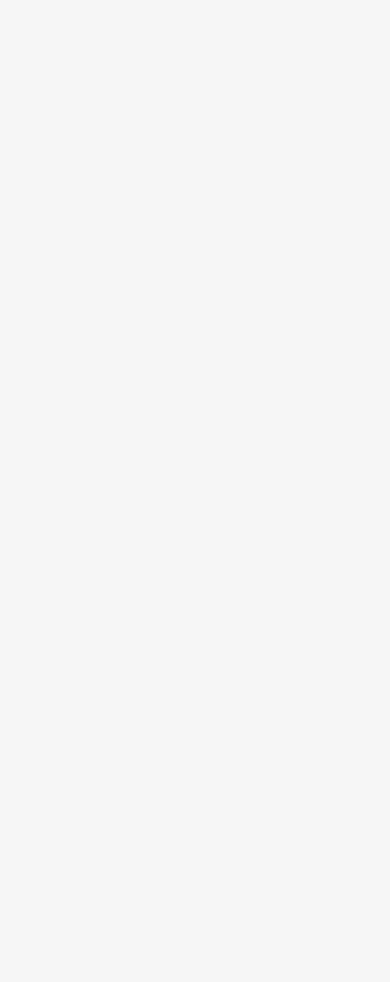
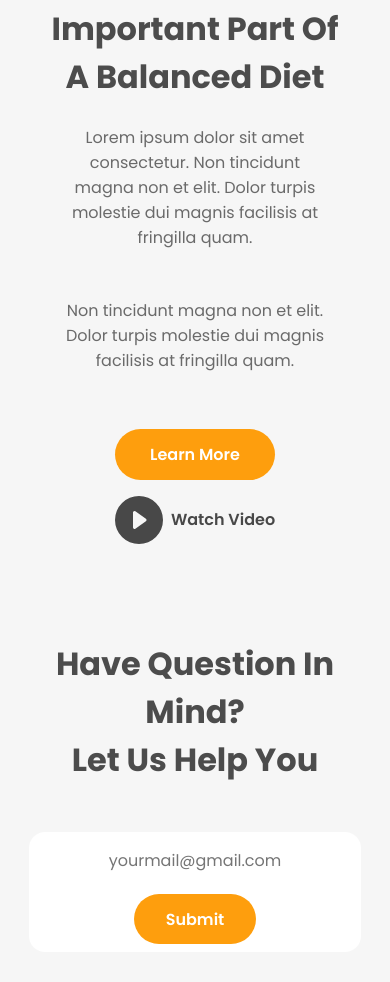
Before and after one commit to trishapandeycc/Foodies, a React (Create React App) app: page / in a window 390 px wide. Shown: the part 1440-2422 px from the top of the page. Before the commit the page ends 894 px from the top, so only its background shows below. Built offline with nearby package versions, Linux system fonts and the light colour scheme.

Commit message:
Add layout styles and components for About and Contact sections

```diff
--- a/src/App.css
+++ b/src/App.css
@@ -1,10 +1,20 @@
+/** {
+  margin: 0;
+  padding: 0;
+  box-sizing: border-box;
+  font-family: "Poppins", sans-serif !important;
+  user-select: none;
+}*/
+
 * {
   margin: 0;
   padding: 0;
   box-sizing: border-box;
   font-family: "Poppins", sans-serif !important;
+  -webkit-user-select: none; /* Add this line */
   user-select: none;
 }
+
 .App {
   min-height: 100vh;
   width: 85vw;
@@ -141,6 +151,83 @@ nav {
   align-items: flex-start;
 }
 
+/* ================= ABOUT ================= */
+.about-section-container {
+  margin-top: 20rem;
+  position: relative;
+  display: flex;
+  align-items: center;
+  justify-content: space-between;
+}
+.about-background-image-container {
+  position: absolute;
+  left: -150px;
+  z-index: -2;
+}
+.about-section-image-container {
+  flex: 0.9;
+  margin-right: 1rem;
+}
+.about-section-text-container {
+  flex: 1;
+  justify-content: center;
+  display: flex;
+  flex-direction: column;
+}
+.about-buttons-container {
+  margin-top: 2rem;
+  display: flex;
+}
+.watch-video-button {
+  margin-left: 2rem;
+  background-color: transparent;
+  outline: none;
+  border: none;
+  border-radius: 5rem;
+  font-size: 1.1rem;
+  cursor: pointer;
+  font-weight: 600;
+  color: #484848;
+  transition: 0.2s;
+  display: flex;
+  align-items: center;
+  justify-content: center;
+}
+.watch-video-button svg {
+  font-size: 3rem;
+  margin-right: 1rem;
+}
+
+/* ================= CONTACT ================= */
+.contact-page-wrapper {
+  display: flex;
+  align-items: center;
+  justify-content: center;
+  flex-direction: column;
+  margin: 6rem 0rem;
+}
+.contact-page-wrapper h1 {
+  max-width: 900px !important;
+}
+.contact-form-container {
+  background-color: white;
+  max-width: 700px;
+  width: 100%;
+  margin-top: 3rem;
+  display: flex;
+  align-items: center;
+  padding: 1rem;
+  border-radius: 5rem;
+}
+.contact-form-container input {
+  flex: 1;
+  height: 100%;
+  border: none;
+  outline: none;
+  font-size: 1.3rem;
+  padding: 0.5rem 1rem;
+}
+
 /* ================= MEDIA ================= */
 @media (max-width: 1000px) {
   .navbar-links-container a {
@@ -169,24 +256,34 @@ nav {
   .home-bannerImage-container {
     max-width: 450px;
   }
-  .home-banner-container{
+  .home-banner-container,
+  .about-section-container {
      flex-direction: column-reverse;
     align-items: center;
     justify-content: center;
   }
-   .home-image-section{
+  .about-section-container {
+    flex-direction: column;
+    margin-top: 5rem !important;
+  }
+  .home-image-section,
+  .about-section-image-container {
     width: 100%;
     max-width: 400px;
-   }
-   .primary-heading {
+  }
+  .about-section-image-container {
+    margin-right: 0rem !important;
+  }
+  .primary-heading {
     text-align: center;
     max-width: 90%;
   }
-    .primary-text {
+   .primary-text {
     text-align: center;
     max-width: 80%;
   }
-  .home-text-section{
+  .home-text-section,
+  .about-section-text-container {
      justify-content: center;
     align-items: center;
     margin-top: 4rem;
@@ -199,12 +296,39 @@ nav {
    .primary-subheading {
     text-align: center;
   }
+  .about-buttons-container {
+    justify-content: center;
+    flex-direction: column;
+  }
+  .watch-video-button {
+    margin-left: 0rem !important;
+    margin-top: 1rem;
+    font-size: 1rem !important;
+  }
+  .watch-video-button svg {
+    margin-right: 0.5rem !important;
+  }
+  .contact-form-container {
+    padding: 0.5rem !important;
+    flex-direction: column;
+    justify-content: center;
+    align-items: center;
+    border-radius: 1rem !important;
+  }
+  .contact-form-container input {
+    font-size: 1rem !important;
+    max-width: 100%;
+    padding: 0.5rem 1rem !important;
+    margin-bottom: 0.8rem !important;
+    text-align: center;
+  }
    .App {
     max-width: 95vw;
   }
 }
 @media (max-width: 600px) {
-  .home-bannerImage-container {
+  .home-bannerImage-container,
+  .about-background-image-container {
     display: none;
   }
 }
--- a/src/App.js
+++ b/src/App.js
@@ -1,10 +1,15 @@
 import './App.css';
 import Home from './Components/Home';
+import About from "./Components/About";
+import Contact from "./Components/Contact";
 function App() {
   return (
     <div className='App'>
       <Home />
+       <About />
+        <Contact />
     </div>
+
   );
 }
 
--- /dev/null
+++ b/src/Components/About.js
@@ -0,0 +1,39 @@
+import React from "react";
+import AboutBackground from "../Assets/about-background.png";
+import AboutBackgroundImage from "../Assets/about-background-image.png";
+import { BsFillPlayCircleFill } from "react-icons/bs";
+
+const About = () => {
+  return (
+    <div id="about" className="about-section-container">
+      <div className="about-background-image-container">
+        <img src={AboutBackground} alt="" />
+      </div>
+      <div className="about-section-image-container">
+        <img src={AboutBackgroundImage} alt="" />
+      </div>
+      <div className="about-section-text-container">
+        <p className="primary-subheading">About</p>
+        <h1 className="primary-heading">
+          Food Is An Important Part Of A Balanced Diet
+        </h1>
+        <p className="primary-text">
+          Lorem ipsum dolor sit amet consectetur. Non tincidunt magna non et
+          elit. Dolor turpis molestie dui magnis facilisis at fringilla quam.
+        </p>
+        <p className="primary-text">
+          Non tincidunt magna non et elit. Dolor turpis molestie dui magnis
+          facilisis at fringilla quam.
+        </p>
+        <div className="about-buttons-container">
+          <button className="secondary-button">Learn More</button>
+          <button className="watch-video-button">
+            <BsFillPlayCircleFill /> Watch Video
+          </button>
+        </div>
+      </div>
+    </div>
+  );
+};
+
+export default About;
--- /dev/null
+++ b/src/Components/Contact.js
@@ -0,0 +1,16 @@
+import React from "react";
+
+const Contact = () => {
+  return (
+    <div id="contact" className="contact-page-wrapper">
+      <h1 className="primary-heading">Have Question In Mind?</h1>
+      <h1 className="primary-heading">Let Us Help You</h1>
+      <div className="contact-form-container">
+        <input type="text" placeholder="yourmail@gmail.com" />
+        <button className="secondary-button">Submit</button>
+      </div>
+    </div>
+  );
+};
+
+export default Contact;
--- a/src/Components/Navbar.js
+++ b/src/Components/Navbar.js
@@ -1,85 +1,29 @@
-import React, { useState } from 'react';
-import Logo from '../Assets/Logo.svg';
+import React from "react";
+import Logo from "../Assets/Logo.svg"; // Adjust path if your logo image has a different name
 import { BsCart2 } from "react-icons/bs";
 import { HiOutlineBars3 } from "react-icons/hi2";
-import Box from "@mui/material/Box";
-import Drawer from "@mui/material/Drawer";
-import List from "@mui/material/List";
-import Divider from "@mui/material/Divider";
-import ListItem from "@mui/material/ListItem";
-import ListItemButton from "@mui/material/ListItemButton";
-import ListItemIcon from "@mui/material/ListItemIcon";
-import ListItemText from "@mui/material/ListItemText";
-import HomeIcon from "@mui/icons-material/Home";
-import InfoIcon from "@mui/icons-material/Info";
-import CommentRoundedIcon from "@mui/icons-material/CommentRounded";
-import PhoneRoundedIcon from "@mui/icons-material/PhoneRounded";
-import ShoppingCartRoundedIcon from "@mui/icons-material/ShoppingCartRounded";
+
 const Navbar = () => {
-    const[openMenu, setOpenMenu] = useState(false);
-    const menuOptions = [
-         {
-      text: "Home",
-      icon: <HomeIcon />,
-    },
-    {
-      text: "About",
-      icon: <InfoIcon />,
-    },
-    {
-      text: "Testimonials",
-      icon: <CommentRoundedIcon />,
-    },
-    {
-      text: "Contact",
-      icon: <PhoneRoundedIcon />,
-    },
-    {
-      text: "Cart",
-      icon: <ShoppingCartRoundedIcon />,
-    },
-    ];
-
   return (
     <nav>
-        <div className='nav-logo-container'>
-            <img src={Logo} alt='' />
-        </div>
-        <div className='navbar-links-container'>
-             <a href="">Home</a>
-            <a href="">About</a>
-            <a href="">Testimonials</a>
-            <a href="">Contact</a>
-            <a href="">
-                <BsCart2 className="navbar-cart-icon" />
-            </a>
-            <button className='primary-button'>Bookings Now</button>
-        </div>
-        <div className='navbar-menu-container'>
-            <HiOutlineBars3 onClick={() => setOpenMenu(true)}/>
-        </div>
-        <Drawer open={openMenu} onClose={() => setOpenMenu(false)} anchor="right">
-        <Box
-          sx={{ width: 250 }}
-          role="presentation"
-          onClick={() => setOpenMenu(false)}
-          onKeyDown={() => setOpenMenu(false)}
-        >
-          <List>
-            {menuOptions.map((item) => (
-              <ListItem key={item.text} disablePadding>
-                <ListItemButton>
-                  <ListItemIcon>{item.icon}</ListItemIcon>
-                  <ListItemText primary={item.text} />
-                </ListItemButton>
-              </ListItem>
-            ))}
-          </List>
-          <Divider />
-        </Box>
-      </Drawer>
+      <div className="nav-logo-container">
+        <img src={Logo} alt="" />
+      </div>
+      <div className="navbar-links-container">
+        <a href="#home">Home</a>
+        <a href="#about">About</a>
+        <a href="#testimonials">Testimonials</a>
+        <a href="#contact">Contact</a>
+        <a href="#cart" className="navbar-cart-icon">
+          <BsCart2 />
+        </a>
+        <button className="primary-button">Bookings Now</button>
+      </div>
+      <div className="navbar-menu-container">
+        <HiOutlineBars3 />
+      </div>
     </nav>
-  )
-}
+  );
+};
 
-export default Navbar
+export default Navbar;
```
